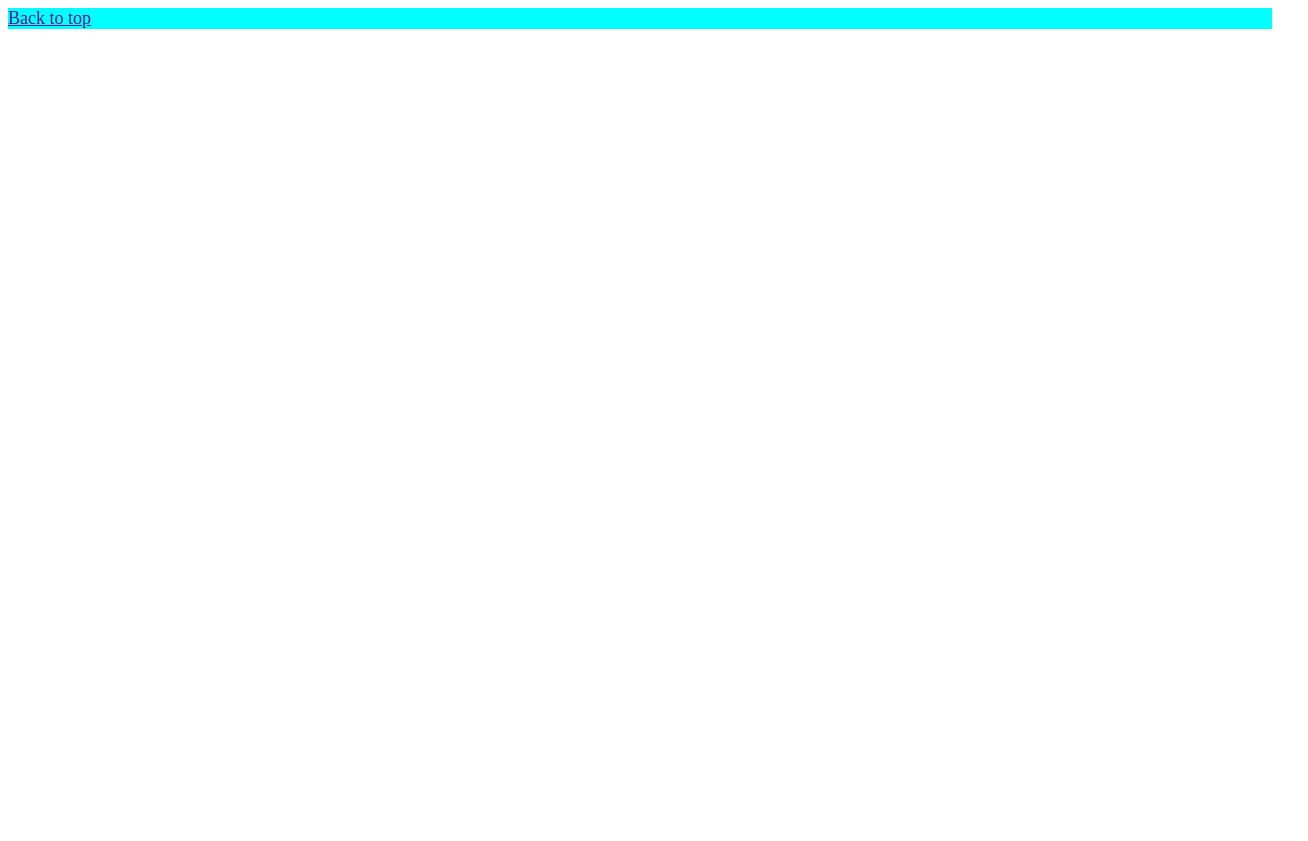
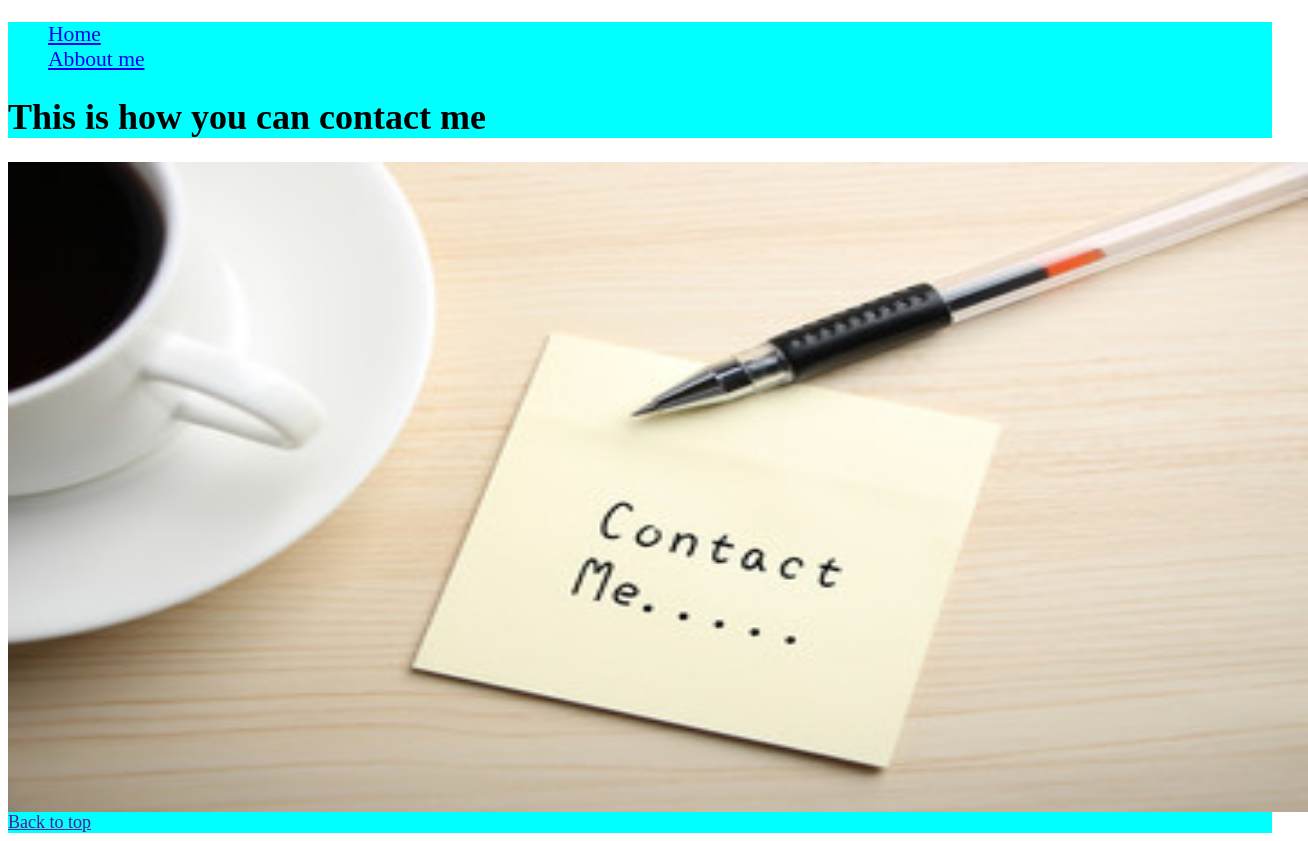
Before and after one commit to AlvinMuiru/My-personal-website, a plain HTML site: page contact.html in a window 1280 px wide. Shown: the whole page, 1308 px wide, since content can reach past the window. Before the commit the page ends 800 px from the top, so only its background shows below. Drawn offline with Linux system fonts and the light colour scheme.

Commit message:
Starting design of Contact me page

```diff
--- a/contact.html
+++ b/contact.html
@@ -6,28 +6,30 @@
     <meta name="viewport" content="width=device-width, initial-scale=1.0">
     <meta name="author" content="Alvin Muiru">
     <meta name="description" content="how to contact me">
-    <title>My contactsgit </title>
+    <title>My contact Me </title>
     <link rel="stylesheet" href="style.css">
     <link rel="icon" href="" type="image/x-icon">
 </head>
 
 <body>
     <header>
+        <nav>
+            <ul>
+                <li><a href="/">Home</a></li>
+                <li><a href="about.html">Abbout me</a></li>
+            </ul>
+        </nav>
+        <h1>This is how you can contact me</h1>
 
     </header>
 
-
-    <section>
-
-
-    </section>
-
     <main>
+    <img src="img/240_F_84365785_HxkgzEJ3ArqlVF7kvgc5Zhg2FYrQgSan.jpg" alt="contact me" width="1300" height="650">
 
     </main>
 
     <footer>
-        <a href="">Back to top</a>
+    <a href="">Back to top</a>
 
     </footer>
 
```
Also changed, not shown: about.html (+1 -1 lines), img/240_F_84365785_HxkgzEJ3ArqlVF7kvgc5Zhg2FYrQgSan.jpg (added).
